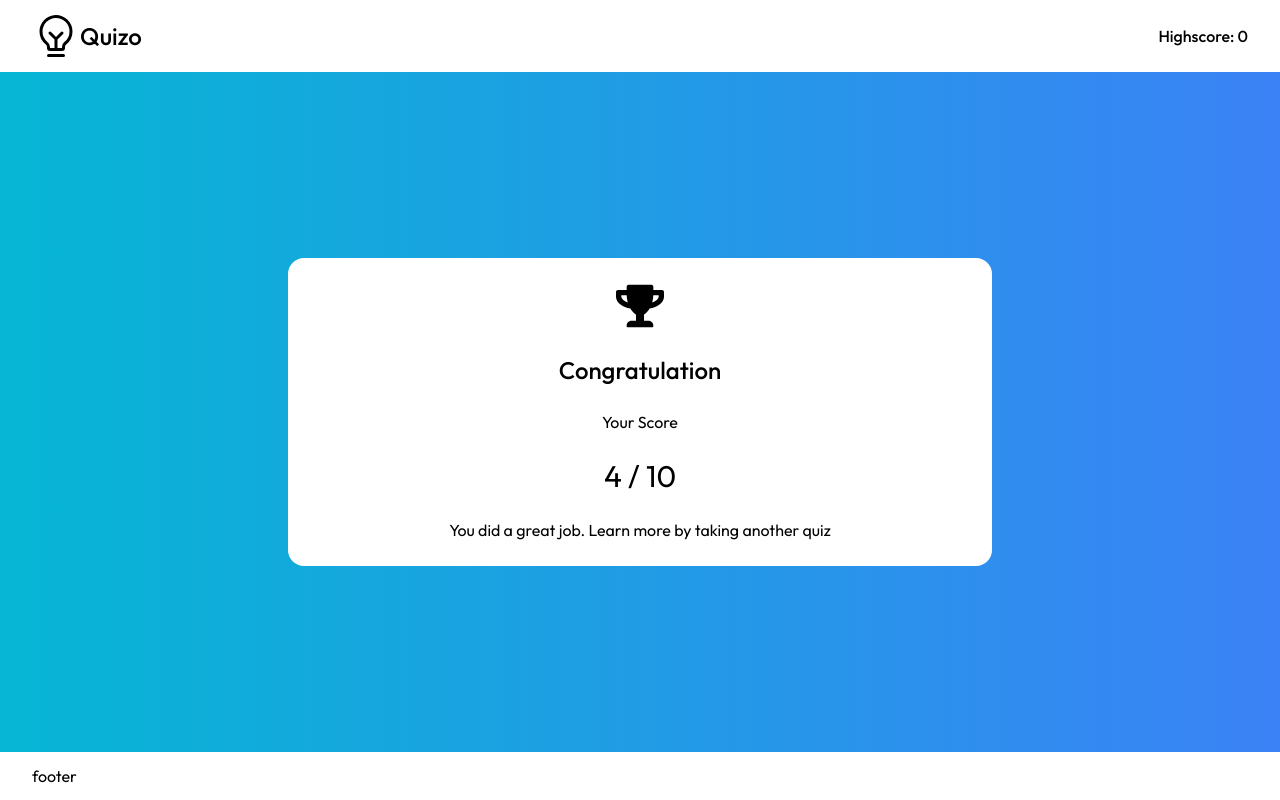
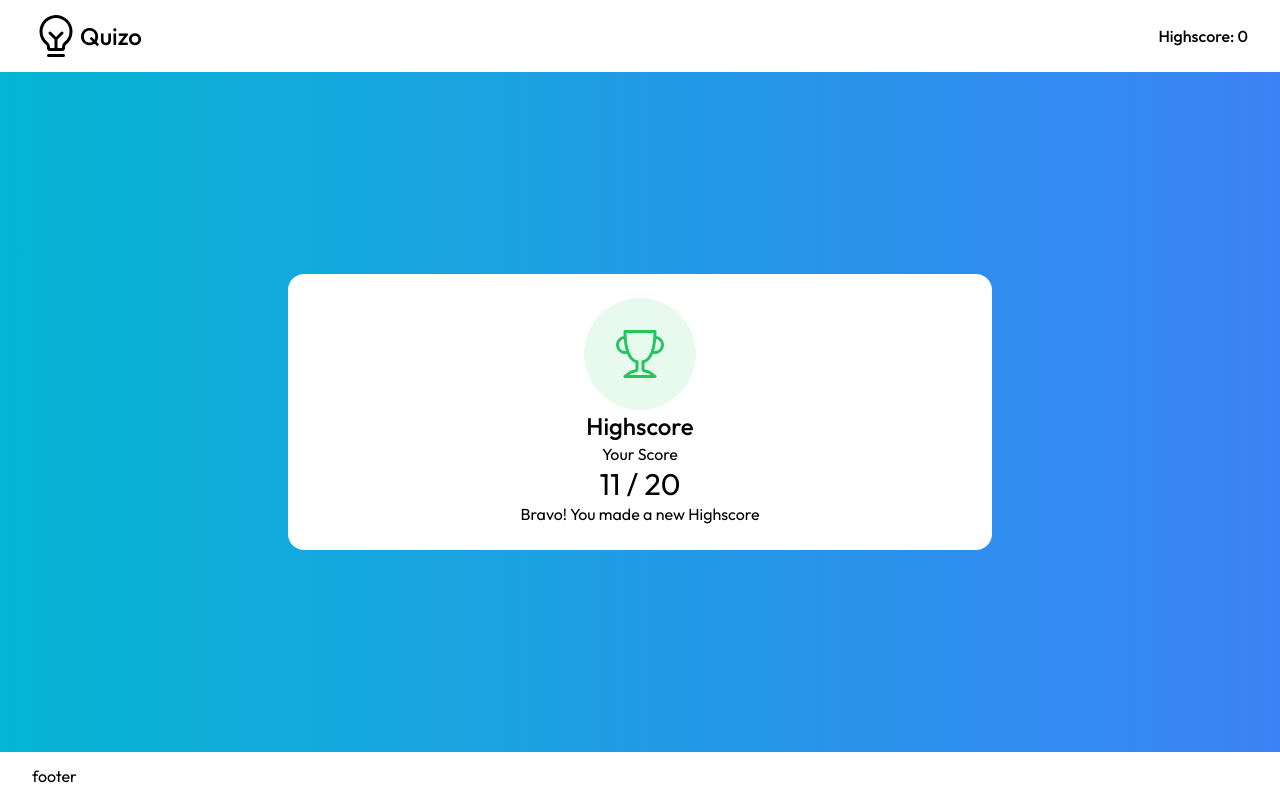
Before and after one commit to code-with-naimish/react-quizo, a React (Vite) app: page / in a window 1280 px wide. Built offline with nearby package versions, Linux system fonts and the light colour scheme.

Commit message:
progress

```diff
--- a/src/components/result-screen.tsx
+++ b/src/components/result-screen.tsx
@@ -1,4 +1,4 @@
-import { FaTrophy } from "react-icons/fa";
+import { BsTrophy } from "react-icons/bs";
 
 enum ResultStatusEnum {
   FAILED = "FAILED",
@@ -40,15 +40,16 @@ export default function ResultScreen(props: {
 
   return (
     <section className="card">
-      <div className="flex items-center justify-center flex-col gap-6">
-        <div className="text-5xl ">
-          <FaTrophy />
+      <div className="flex items-center justify-center flex-col text-center ">
+        <div className="  bg-green-500/10 text-green-500 flex-none w-28 h-28 rounded-full flex items-center justify-center">
+          <BsTrophy className="text-5xl " />
         </div>
 
-        <h1 className="text-2xl font-medium">Congratulation</h1>
+
+        <h1 className="text-2xl font-medium">{result.title}</h1>
         <p>Your Score</p>
-        <span className="text-3xl">4 / 10</span>
-        <p>You did a great job. Learn more by taking another quiz</p>
+        <span className="text-3xl">{props.totalScore} / 20</span>
+        <p>{result.subTitle}</p>
       </div>
     </section>
   )
```
